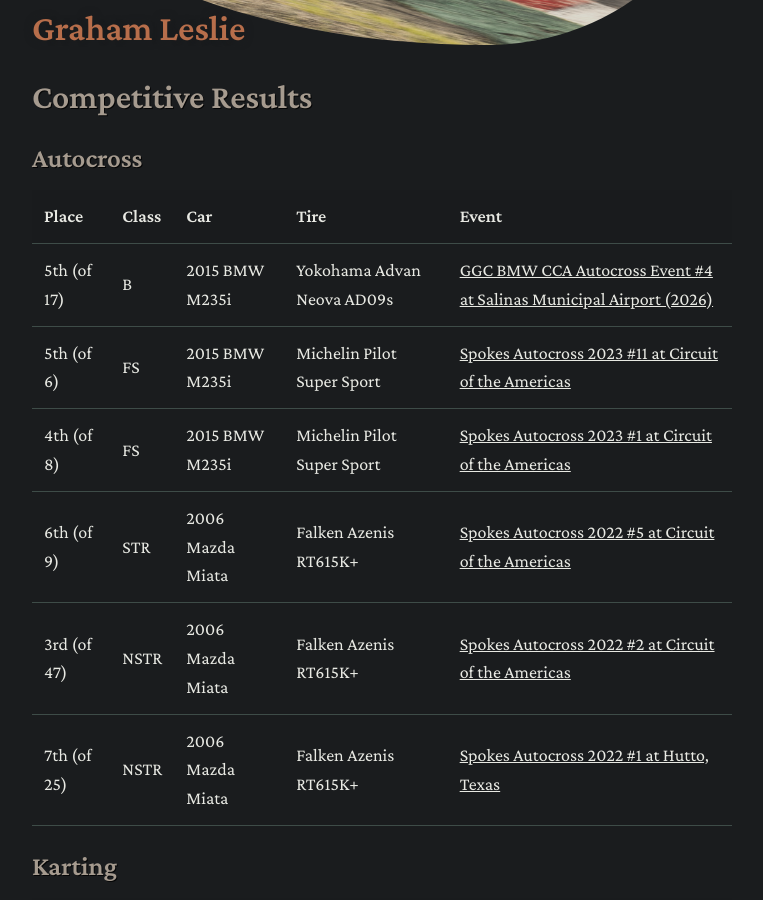
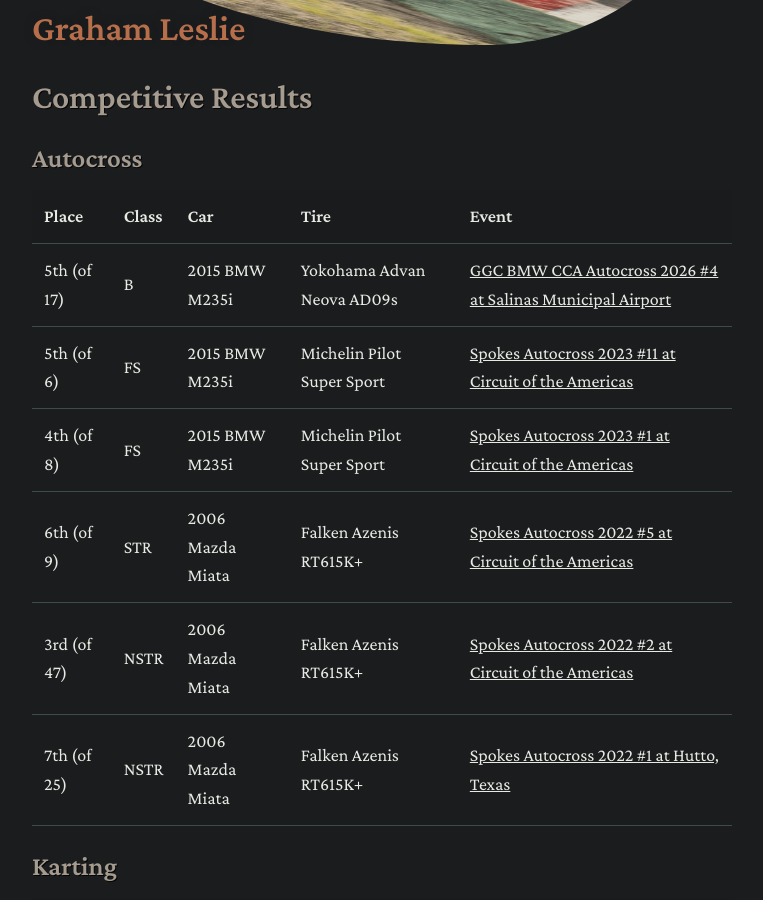
Before and after one commit to grahamleslie/grahamleslie.github.io, a Jekyll site: the page built from racing.md, in a window 1280 px wide and 900 px high, scrolled down 551 px. Shown: the whole window, without its empty margins (258-1021 px from the left). Built offline with Jekyll 4.4.1, drawn with Linux system fonts in a browser that asks for light colours; nearby versions of some CDN libraries; some web fonts are replaced.

Commit message:
Fix Salinas event format to match Spokes pattern

```diff
--- a/racing.md
+++ b/racing.md
@@ -11,7 +11,7 @@ title: "#88"
 
 | Place       | Class | Car              | Tire                       | Event                                                                                                     |
 | ----------- | ----- | ---------------- | -------------------------- | --------------------------------------------------------------------------------------------------------- |
-| 5th (of 17) | B     | 2015 BMW M235i   | Yokohama Advan Neova AD09s | [GGC BMW CCA Autocross Event #4 at Salinas Municipal Airport (2026)](https://youtu.be/MRYnpR-QZ54)  |
+| 5th (of 17) | B     | 2015 BMW M235i   | Yokohama Advan Neova AD09s | [GGC BMW CCA Autocross 2026 #4 at Salinas Municipal Airport](https://youtu.be/MRYnpR-QZ54)  |
 | 5th (of 6)  | FS    | 2015 BMW M235i   | Michelin Pilot Super Sport | [Spokes Autocross 2023 #11 at Circuit of the Americas](https://www.youtube.com/watch?v=dbq5YmRK8uc)       |
 | 4th (of 8)  | FS    | 2015 BMW M235i   | Michelin Pilot Super Sport | [Spokes Autocross 2023 #1 at Circuit of the Americas](https://www.youtube.com/watch?v=lrYkOy3d5e4&t=180s) |
 | 6th (of 9)  | STR   | 2006 Mazda Miata | Falken Azenis RT615K+      | [Spokes Autocross 2022 #5 at Circuit of the Americas](https://www.youtube.com/watch?v=9yHiq3Stjhk)        |
```
